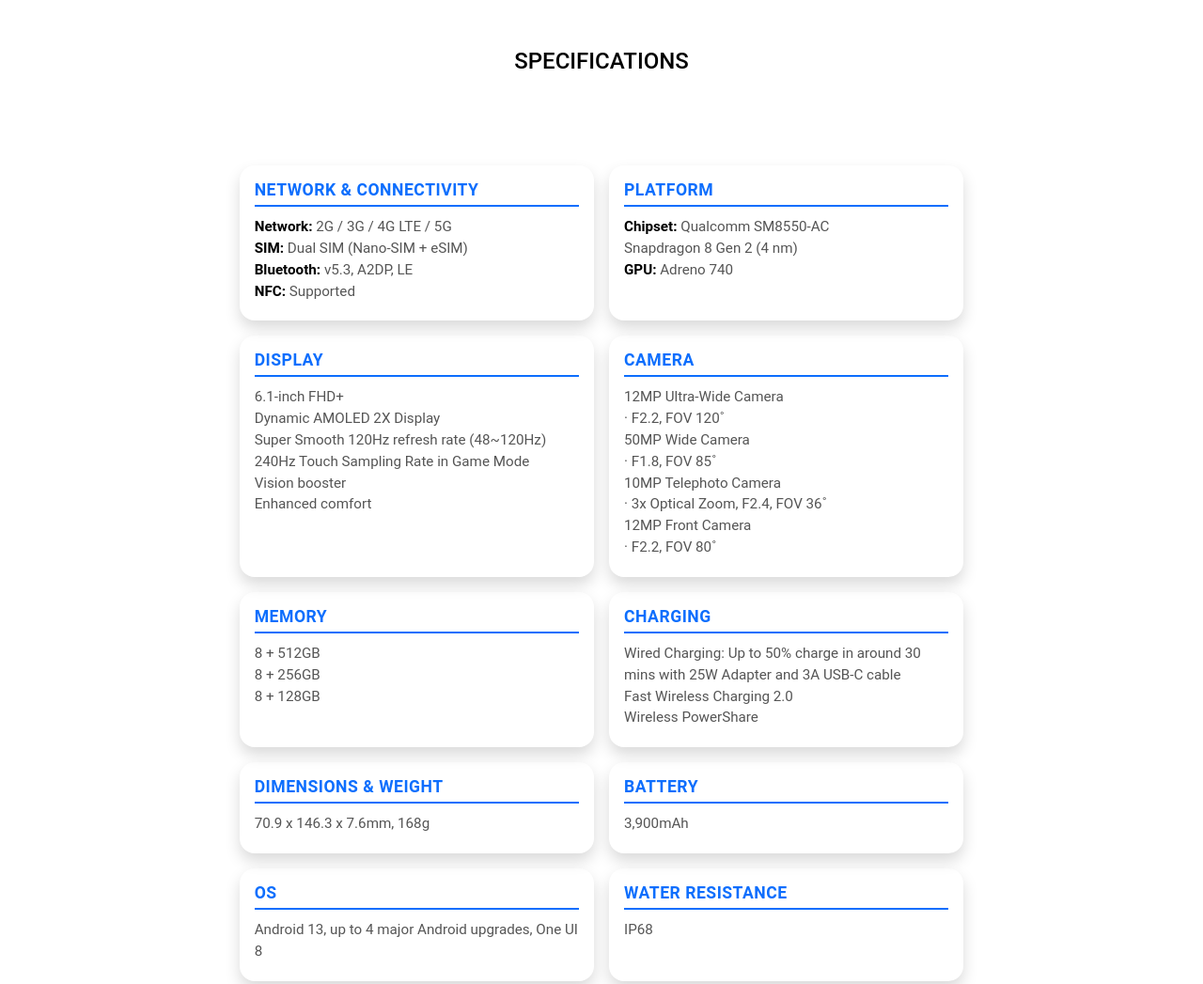
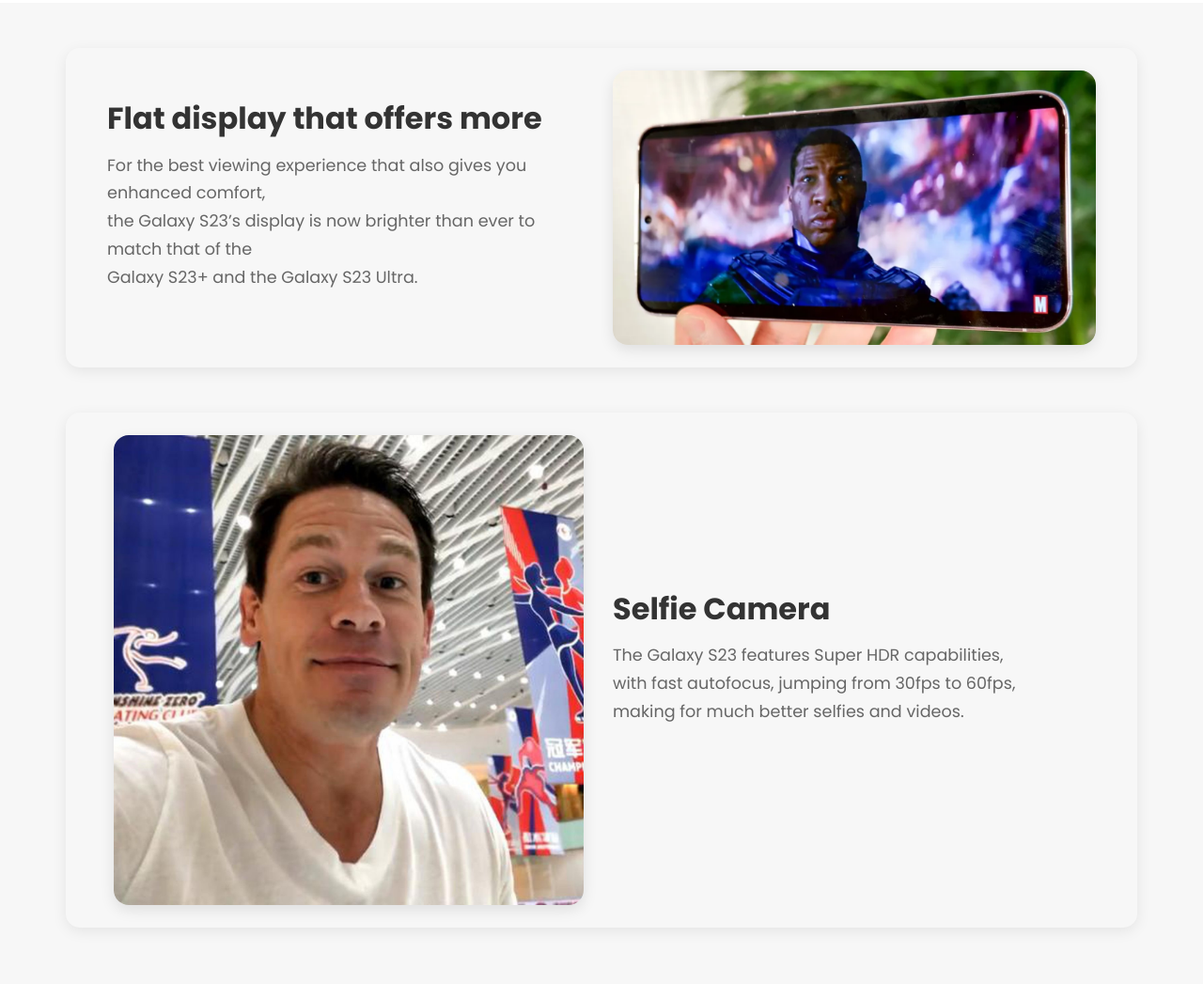
Before and after one commit to mjohncarlo/Device-Specifications, a plain HTML site: page index.html in a window 1280 px wide. Shown: the part 920-1967 px from the top of the page at 94% size. Drawn offline with nearby package versions, Linux system fonts and the light colour scheme.

Commit message:
added features section and hover effect on specs boxes

```diff
--- a/index.html
+++ b/index.html
@@ -7,6 +7,10 @@
     <title>SAMSUNG</title>
     <link href="https://cdn.jsdelivr.net/npm/bootstrap@5.3.8/dist/css/bootstrap.min.css" rel="stylesheet"
         integrity="sha384-sRIl4kxILFvY47J16cr9ZwB07vP4J8+LH7qKQnuqkuIAvNWLzeN8tE5YBujZqJLB" crossorigin="anonymous">
+
+    <link href="https://fonts.googleapis.com/css2?family=Poppins:wght@400;500;600;700;800&display=swap"
+        rel="stylesheet">
+
     <link rel="stylesheet" href="style.css">
 </head>
 
@@ -14,23 +18,22 @@
     <div class="container-fluid sticky-container mb-3   p-3">
         <div class="row">
             <div class="col-6">
-                <img src="samsung logo.png" alt="Samsung Logo" class="image-fluid" style="width: 160px;">
+                <img src="samsung logo.png" alt="Samsung Logo" class="img-fluid" style="width: 160px;">
             </div>
             <div class="col-6 d-flex justify-content-end align-items-center gap-3">
                 <a class="nav-link" href="#home"> Home </a>
+                <a class="nav-link" href="#features"> Features </a>
                 <a class="nav-link" href="#specs"> Specifications </a>
-                <a class="nav-link" href="#about"> About </a>
             </div>
         </div>
     </div>
 
     <div class="container text-center" id="home">
-        <img src="samsung s23.png" alt="Picture of Samsung S23" class="image-fluid d-block mx-auto"
-            style="width: 300px;">
+        <img src="samsung s23.png" alt="Picture of Samsung S23" class="img-fluid d-block mx-auto" style="width: 300px;">
         <div class="row mt-3">
             <h5>Galaxy S23</h5>
-            <p>AI Just for you!</p>
-            <p>SM-S911BZGCPHL</p>
+            <p class="tagline">AI Just for you!</p>
+            <p class="model-code">SM-S911BZGCPHL</p>
         </div>
     </div>
 
@@ -70,9 +73,39 @@
         </div>
     </div>
 
+    <div class="container-fluid feature-bg py-5" id="features">
+        <div class="container">
+            <div class="row align-items-center feature-item py-4">
+                <div class="col-md-6 order-md-1 text-center text-md-start">
+                    <h4 class="feature-title">Flat display that offers more</h4>
+                    <p class="feature-desc">For the best viewing experience that also gives you enhanced comfort,<br>
+                        the Galaxy S23’s display is now brighter than ever to match that of the<br>
+                        Galaxy S23+ and the Galaxy S23 Ultra.</p>
+                </div>
+                <div class="col-md-6 order-md-2 text-center mb-4 mb-md-0">
+                    <img src="display.png" alt="Samsung S23's Display" class="img-fluid feature-image rounded-4 w-100">
+                </div>
+            </div>
+
+            <div class="row align-items-center feature-item py-4">
+                <div class="col-md-6 order-md-2 text-center text-md-start">
+                    <h4 class="feature-title">Selfie Camera</h4>
+                    <p class="feature-desc">The Galaxy S23 features Super HDR capabilities,<br>
+                        with fast autofocus, jumping from 30fps to 60fps,<br>
+                        making for much better selfies and videos.</p>
+                </div>
+
+                <div class="col-md-6 order-md-1 text-center mb-4 mb-md-0">
+                    <img src="Selfie.jpg" alt="John Cena's selfie" class="img-fluid feature-image rounded-4 w-100"
+                        style="max-width: 500px;">
+                </div>
+            </div>
+        </div>
     </div>
 
-    <div class="container my-5 text-center mt-5 p-5" id="specs">
+
+
+    <div class="container my-5 text-center p-5" id="specs">
         <div class="row justify-content-center">
             <h4>SPECIFICATIONS</h4>
         </div>
@@ -80,7 +113,7 @@
 
     <div class="container my-4">
         <div class="row g-3 justify-content-center">
-            <div class="col-sm-8 col-md-6 col-lg-4 shadow p-3 rounded-4 m-2">
+            <div class="col-sm-8 col-md-6 col-lg-4 shadow p-3 rounded-4 m-2 specs-box">
                 <h5 class="specs-title">NETWORK & CONNECTIVITY</h5>
                 <p class="specs"><strong>Network:</strong> 2G / 3G / 4G LTE / 5G<br>
                     <strong>SIM:</strong> Dual SIM (Nano-SIM + eSIM)<br>
@@ -89,7 +122,7 @@
                 </p>
             </div>
 
-            <div class="col-12 col-sm-8 col-md-6 col-lg-4 shadow p-3 rounded-4 m-2">
+            <div class="col-12 col-sm-8 col-md-6 col-lg-4 shadow p-3 rounded-4 m-2 specs-box">
                 <h5 class="specs-title">PLATFORM</h5>
                 <p class="specs"><strong>Chipset:</strong> Qualcomm SM8550-AC<br>
                     Snapdragon 8 Gen 2 (4 nm)<br>
@@ -97,7 +130,7 @@
                 </p>
             </div>
 
-            <div class="col-sm-8 col-md-6 col-lg-4 shadow p-3 rounded-4 m-2">
+            <div class="col-sm-8 col-md-6 col-lg-4 shadow p-3 rounded-4 m-2 specs-box">
                 <h5 class="specs-title">DISPLAY</h5>
                 <p class="specs">6.1-inch FHD+<br>
                     Dynamic AMOLED 2X Display<br>
@@ -107,7 +140,7 @@
                     Enhanced comfort</p>
             </div>
 
-            <div class="col-sm-8 col-md-6 col-lg-4 shadow p-3 rounded-4 m-2">
+            <div class="col-sm-8 col-md-6 col-lg-4 shadow p-3 rounded-4 m-2 specs-box">
                 <h5 class="specs-title">CAMERA</h5>
                 <p class="specs">12MP Ultra-Wide Camera<br>
                     · F2.2, FOV 120˚<br>
@@ -119,14 +152,14 @@
                     · F2.2, FOV 80˚</p>
             </div>
 
-            <div class="col-sm-8 col-md-6 col-lg-4 shadow p-3 rounded-4 m-2">
+            <div class="col-sm-8 col-md-6 col-lg-4 shadow p-3 rounded-4 m-2 specs-box">
                 <h5 class="specs-title">MEMORY</h5>
                 <p class="specs">8 + 512GB<br>
                     8 + 256GB<br>
                     8 + 128GB</p>
             </div>
 
-            <div class="col-sm-8 col-md-6 col-lg-4 shadow p-3 rounded-4 m-2">
+            <div class="col-sm-8 col-md-6 col-lg-4 shadow p-3 rounded-4 m-2 specs-box">
                 <h5 class="specs-title">CHARGING</h5>
                 <p class="specs">Wired Charging: Up to 50% charge in around 30 mins with 25W Adapter and 3A USB-C
                     cable<br>
@@ -134,22 +167,22 @@
                     Wireless PowerShare</p>
             </div>
 
-            <div class="col-sm-8 col-md-6 col-lg-4 shadow p-3 rounded-4 m-2">
+            <div class="col-sm-8 col-md-6 col-lg-4 shadow p-3 rounded-4 m-2 specs-box">
                 <h5 class="specs-title">DIMENSIONS & WEIGHT</h5>
                 <p class="specs">70.9 x 146.3 x 7.6mm, 168g</p>
             </div>
 
-            <div class="col-sm-8 col-md-6 col-lg-4 shadow p-3 rounded-4 m-2">
+            <div class="col-sm-8 col-md-6 col-lg-4 shadow p-3 rounded-4 m-2 specs-box">
                 <h5 class="specs-title">BATTERY</h5>
                 <p class="specs">3,900mAh</p>
             </div>
 
-            <div class="col-sm-8 col-md-6 col-lg-4 shadow p-3 rounded-4 m-2">
+            <div class="col-sm-8 col-md-6 col-lg-4 shadow p-3 rounded-4 m-2 specs-box">
                 <h5 class="specs-title">OS</h5>
                 <p class="specs">Android 13, up to 4 major Android upgrades, One UI 8</p>
             </div>
 
-            <div class="col-sm-8 col-md-6 col-lg-4 shadow p-3 rounded-4 m-2">
+            <div class="col-sm-8 col-md-6 col-lg-4 shadow p-3 rounded-4 m-2 specs-box">
                 <h5 class="specs-title">WATER RESISTANCE</h5>
                 <p class="specs">IP68</p>
             </div>
--- a/style.css
+++ b/style.css
@@ -1,3 +1,10 @@
+.sticky-container {
+    position: sticky;
+    top: 0;
+    z-index: 1000;
+    background-color: #4D8DFF;
+}
+
 .nav-link {
     font-size: 0.9rem;
     font-weight: 500;
@@ -10,22 +17,22 @@
     color: #dce8ff;
 }
 
-.container#home h5{
+.container#home h5 {
     font-size: 1.8rem;
-font-weight: 800;
+    font-weight: 650;
     letter-spacing: -0.5px;
     margin-top: 15px;
     margin-bottom: 10px;
 }
 
-.container#home p:nth-child(2){
+#home .tagline {
     font-size: 1.15rem;
     font-weight: 500;
     color: #333;
     margin-bottom: 10px;
 }
 
-.container#home p:nth-child(3){
+#home .model-code {
     font-size: 0.85rem;
     font-weight: 400;
     letter-spacing: 0.5px;
@@ -76,11 +83,46 @@
     margin-right: 10px;
 }
 
-.sticky-container {
-    position: sticky;
-    top: 0;
-    z-index: 1000;
-    background-color: #4D8DFF;
+.feature-bg {
+    padding-top: 50px;
+    padding-bottom: 50px;
+    background-color: #f7f7f7;
+}
+
+.feature-item {
+    margin-bottom: 3rem;
+    padding: 2rem;
+    border-radius: 15px;
+    box-shadow: 0 4px 15px rgba(0, 0, 0, 0.08);
+    transition: transform 0.3s ease, box-shadow 0.3s ease;
+}
+
+.feature-item:hover {
+    transform: translateY(-5px);
+    box-shadow: 0 8px 25px rgba(0, 0, 0, 0.12);
+}
+
+.feature-title {
+    font-size: 2rem;
+    font-weight: 700;
+    color: #333;
+    margin-bottom: 1rem;
+    line-height: 1.2;
+}
+
+.feature-desc {
+    font-size: 1.1rem;
+    color: #666;
+    line-height: 1.7;
+    margin-bottom: 1.5rem;
+}
+
+
+.feature-image {
+    max-width: 100%;
+    height: auto;
+    border-radius: 12px;
+    box-shadow: 0 5px 15px rgba(0, 0, 0, 0.1);
 }
 
 .container[id] {
@@ -93,6 +135,16 @@
     text-align: center;
     padding: 30px 10px;
     border-top: 1px solid #ddd;
+}
+
+.specs-box {
+    transition: all 0.3s ease;
+    border: 1px solid #e0e0e0;
+}
+
+.specs-box:hover {
+    transform: translateY(-3px);
+    border: 1px solid #0d6efd;
 }
 
 .specs-title {
@@ -109,7 +161,7 @@
     font-size: 0.95rem;
     color: #555;
     margin: 4px 0;
-    line-height: 1.5;
+    line-height: 2.0;
 }
 
 .specs strong {
```
Also changed, not shown: Selfie.jpg (added), display.png (added). Lines whose indentation alone changed are shown as unchanged.
